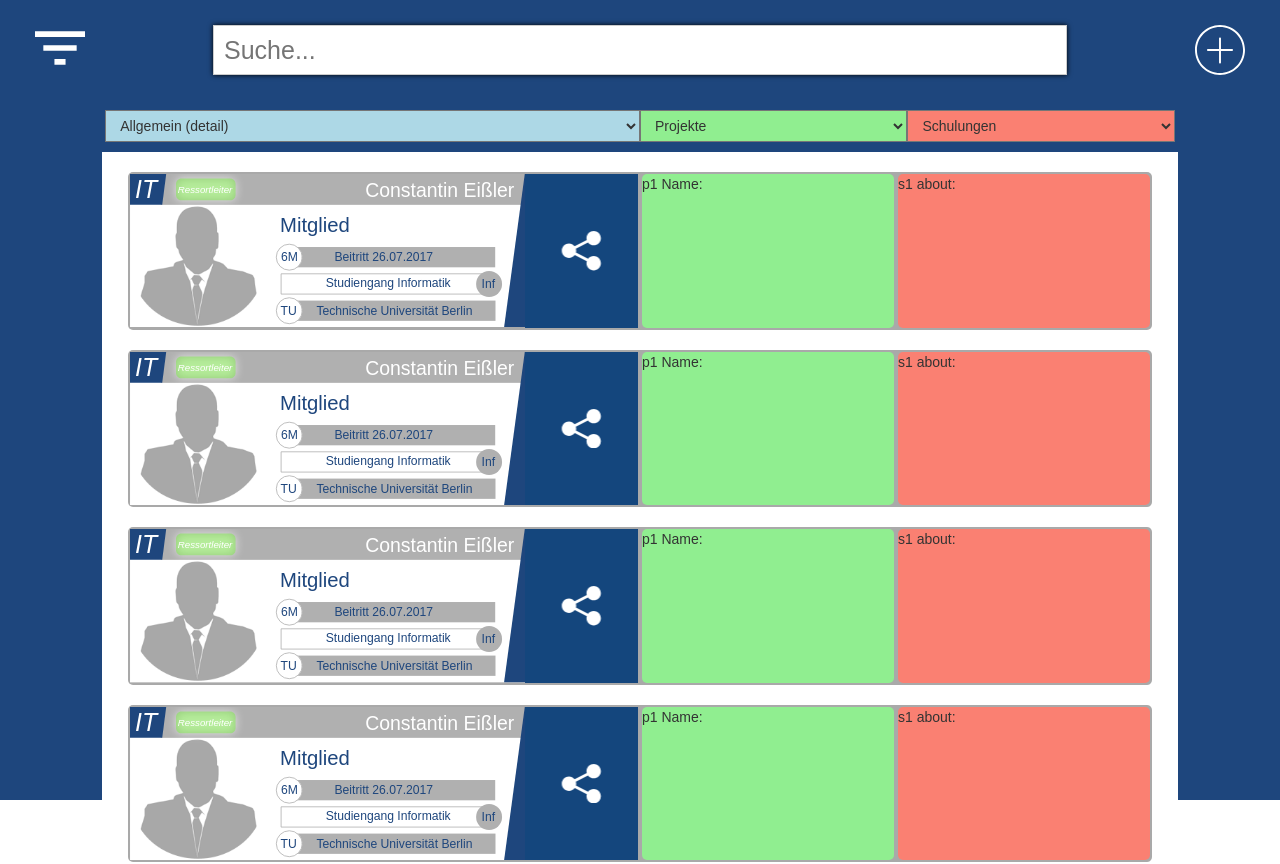
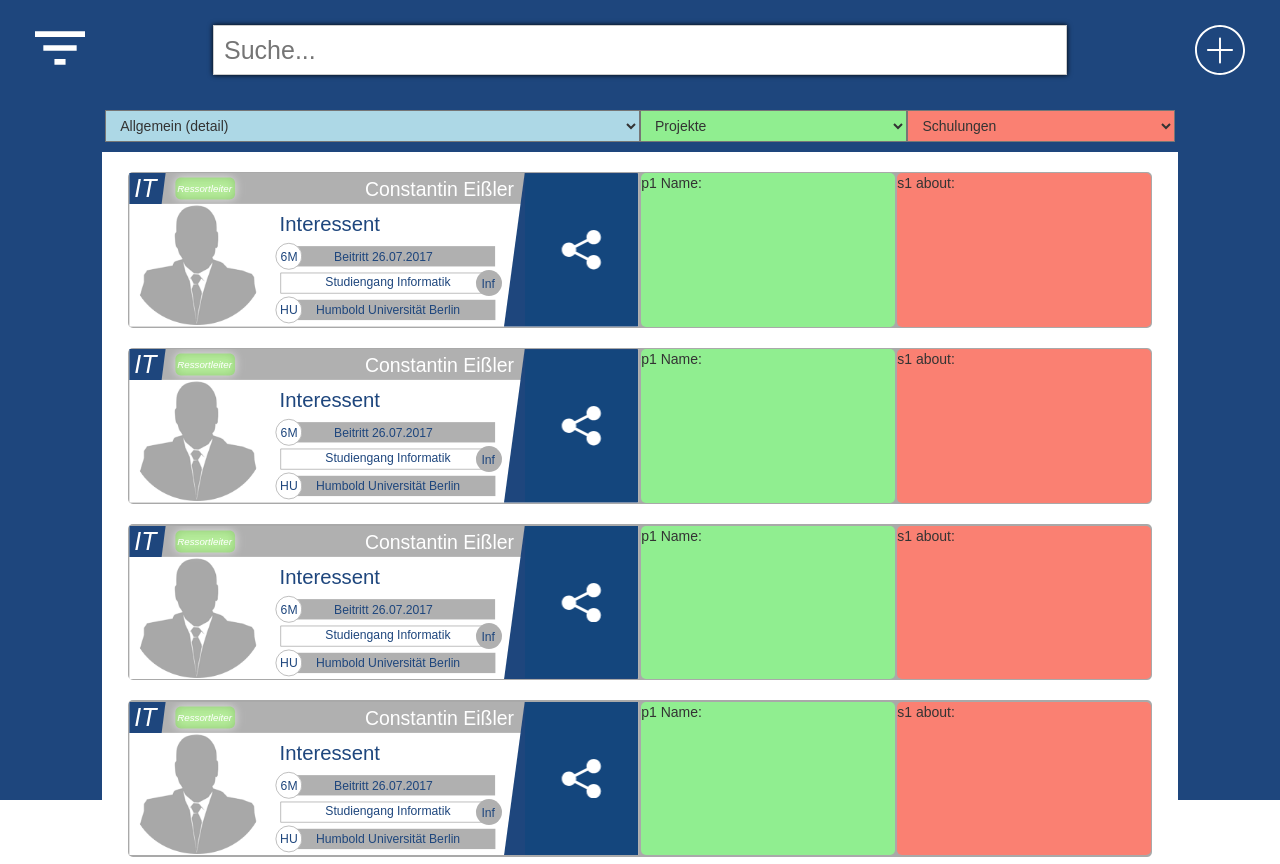
Before and after one commit to coneissler/pv-tool, a React app: page / in a window 1280 px wide. Shown: the top 864 px of the page. Built offline with nearby package versions, Linux system fonts and the light colour scheme.

Commit message:
added bp at 992px-1100px

```diff
--- a/src/components/Cell/CellTypes/A2/A2.js
+++ b/src/components/Cell/CellTypes/A2/A2.js
@@ -25,7 +25,7 @@ class A2 extends Component {
     render(){
     return(
         <div className={cellClasses.Cell}>
-            <svg viewBox='0 0 626 189' xmlns='http://www.w3.org/2000/svg' xmlnsXlink='http://www.w3.org/1999/xlink'
+            <svg width='100%' height='100%' viewBox='0 0 626 189' xmlns='http://www.w3.org/2000/svg' xmlnsXlink='http://www.w3.org/1999/xlink'
                  fillRule='evenodd' clipRule='evenodd'
                  strokeLinecap='round' strokeLinejoin='round' strokeMiterlimit='1.5'>
                 <rect x='166.159' y='76.668' width='268.982' height='23.257' fill='#fff'
@@ -61,18 +61,18 @@ class A2 extends Component {
                       fill='#fff' stroke='#b0b0b0' strokeWidth='.97' transform='matrix(.98047 0 0 1.07493 23.767 40.587)'
                 />
                 <text fontSize='15' fill='#1e467d'
-                      transform='translate(229.676 173.809)'>Technische Universität Berlin</text>
+                      transform='translate(229.676 173.809)'>Humbold Universität Berlin</text>
                 <ellipse cx='189.661' cy='110.309' rx='16.121'
                          ry='15.809' fill='#fff' stroke='#b0b0b0' transform='matrix(.99252 0 0 1.01209 8.066 56.857)'
                 />
                 <text fontSize='15' fill='#1e467d'
-                      transform='translate(185.48 173.776)'>TU</text>
+                      transform='translate(185.48 173.776)'>HU</text>
                 <ellipse cx='189.661' cy='110.309' rx='16.121' ry='15.809' fill='#b0b0b0'
                          transform='matrix(.99252 0 0 1.01209 254.268 23.857)' />
                 <text fontSize='15' fill='#1e467d'
                       transform='translate(433.212 140.96)'>Inf</text>
                 <text fontSize='12.415'
-                      fill='#1e467d' transform='translate(184.825 71.05) scale(2.01374)'>Mitglied</text>
+                      fill='#1e467d' transform='translate(184.825 71.05) scale(2.01374)'>Interessent</text>
                 <path d='M579.091,172.797L465.491,172.797L477.987,16.612L579.091,16.612L579.091,172.797Z'
                       fill='#1e467d' transform='matrix(-.39252 0 0 -.2433 227.305 42.042)' />
                 <text fontStyle='italic'
--- a/src/components/Cell/CellTypes/Cells.css
+++ b/src/components/Cell/CellTypes/Cells.css
@@ -1,10 +1,20 @@
 .Cell {
-    height: 30vw;
+    height: 29.85vw;
     border-radius: 5px;
+    transition: all 0.5s ease-out;
 }
 
-@media (min-width: 992px) {
+
+
+@media (min-width: 992px) and (max-width: 1100px) {
+    .Cell {
+        height: 13.5vw;
+    }
+}
+
+@media (min-width: 1100px) {
     .Cell {
         height: 12vw;
     }
+
 }
--- a/src/components/Column/Column.js
+++ b/src/components/Column/Column.js
@@ -8,7 +8,7 @@ const column = (props) => {
              sm={(props.size)*6}
              md={(props.size)*3}
              lg={(props.size)*3}
-             style={{padding: '2px'}}>
+             style={{padding: '0.1vw'}}>
             {props.children}
         </Col>
     )
--- a/src/components/DropdownBar/DropdownBar.css
+++ b/src/components/DropdownBar/DropdownBar.css
@@ -5,11 +5,20 @@
     display: flex;
     background-color: rgb(30,70,125); /*background-color: #14294A;*/
     position: relative;
+    transition: all 0.5s ease-out;
 
 }
 
-@media (min-width: 992px){
+
+@media (min-width: 992px) and (max-width: 1100px) {
+    .DropdownBar {
+        width: 95%;
+    }
+}
+
+@media (min-width: 1100px) {
     .DropdownBar {
         width: 85%;
     }
+
 }
--- a/src/containers/CellBuilder/CellBuilder.css
+++ b/src/containers/CellBuilder/CellBuilder.css
@@ -2,6 +2,7 @@
     width: 99%;
     margin: auto;
     padding-top: 20px;
+    transition: all 0.5s ease-out;
 }
 
 .BorderArea {
@@ -10,9 +11,20 @@
     height: 100%;
     top: 0;
     background-color: rgb(30,70,125); /*background-color: #14294A;*/
+    transition: all 0.5s ease-out;
 }
 
+
 @media (min-width: 992px){
+    .CellBuilder {
+        width: 90%;
+    }
+    .BorderArea {
+        width: 3%;
+    }
+}
+
+@media (min-width: 1100px){
     .CellBuilder {
         width: 80%;
     }
--- a/src/store/reducers/reducer.js
+++ b/src/store/reducers/reducer.js
@@ -3,7 +3,7 @@ import * as actionTypes from '../actions/actionTypes';
 const initialState = {
 
     mod: [{type:'a', size: 2}, {type:'a', size: 0}, {type:'p', size: 1}, {type:'s', size: 1}],
-    rowAmount: 100,
+    rowAmount: 5,
     general2: [
             {
                 name: "Constantin Eißler",
```
